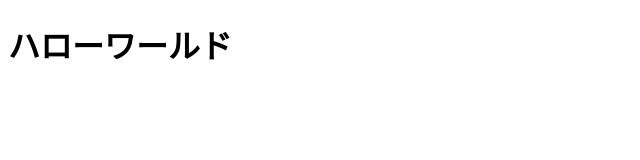
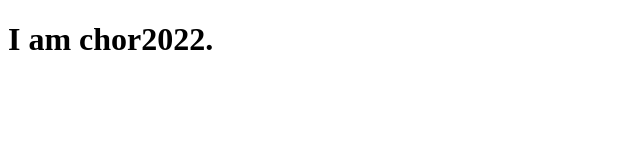
Before and after one commit to chor2022/www, a plain HTML site: page index.html in a window 1280 px wide. Shown: the whole page, without its empty margins (0-640 px from the left). Drawn offline with Linux system fonts and the light colour scheme.

Commit message:
Update index.html

```diff
--- a/index.html
+++ b/index.html
@@ -3,6 +3,6 @@
  <head>
  </head>
   <boby>
-  <h1>ハローワールド</h1>
+  <h1>I am chor2022.</h1>
   </boby>
 </html>
```
